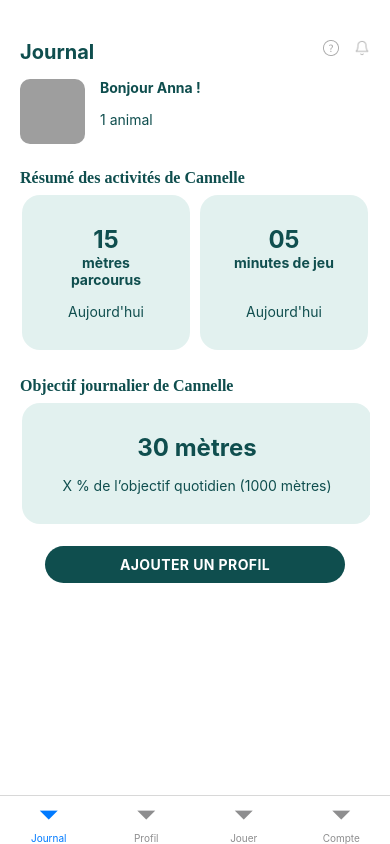
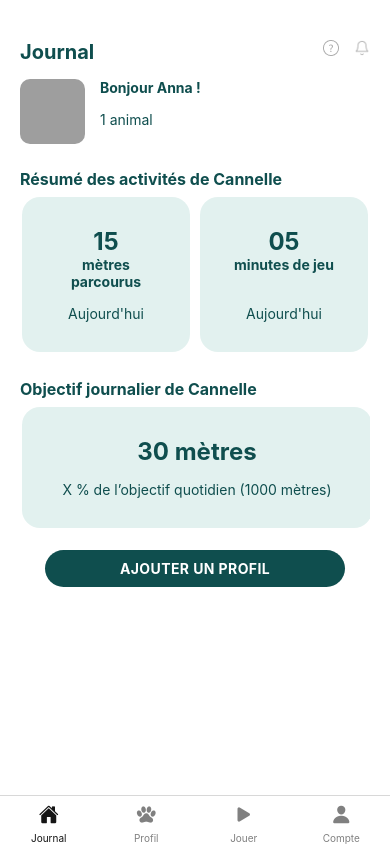
Before and after one commit to Sebastien-jo/Petty-Care-Front, a React Native app: screen /TabPlay in a window 390 px wide. Built offline with nearby package versions, Linux system fonts and the light colour scheme; grey boxes are pictures that could not be loaded.

Commit message:
finalisation de la tapbar

```diff
--- a/Navigation/TabNavigator.js
+++ b/Navigation/TabNavigator.js
@@ -1,5 +1,6 @@
 import React from "react";
 import {createBottomTabNavigator} from "@react-navigation/bottom-tabs";
+import Ionicons from "react-native-vector-icons/Ionicons";
 
 import TabDashboard from "../Screens/TabDashboard";
 import TabProfile from "../Screens/TabProfile";
@@ -11,10 +12,32 @@
 
 const TabNavigator = () => {
     return (
-        <Tab.Navigator>
+        <Tab.Navigator
+            screenOptions={({route}) => ({
+                tabBarIcon: ({focused, color, size}) => {
+                    let iconName;
+
+                    if (route.name === "Journal") {
+                        iconName = "home";
+                    } else if (route.name === "Profil") {
+                        iconName = "paw";
+                    } else if (route.name === "Jouer") {
+                        iconName = "play";
+                    } else if (route.name === "Compte") {
+                        iconName = "person";
+                    }
+                    return <Ionicons name={iconName} size={20} color={color}/>;
+                },
+                tabBarActiveTintColor: '#151515',
+                tabBarInactiveTintColor: 'gray',
+          })}>
+
             <Tab.Screen options={{headerTitle: "Journal", headerShown: false}} name="Journal" component={TabDashboard}/>
+
             <Tab.Screen options={{headerTitle: "Profil", headerShown: false}} name="Profil" component={TabProfile}/>
+
             <Tab.Screen options={{headerTitle: "Jouer", headerShown: false}} name="Jouer" component={TabPlay}/>
+
             <Tab.Screen options={{headerTitle: "Compte", headerShown: false}} name="Compte" component={TabAccount}/>
         </Tab.Navigator>
     )
--- a/Style.js
+++ b/Style.js
@@ -51,7 +51,6 @@
     },
 
     tertiaryTitle: {
-        fontFamily: "Parisine",
         fontWeight: "bold",
         fontSize: 16,
         color: "#0F4E4E"
@@ -101,7 +100,7 @@
         borderColor: "#742942",
         paddingVertical: 10,
         paddingHorizontal: 12,
-        marginTop: 10,
+        marginTop: 20,
         alignItems: "center",
         width: 300
     },
@@ -299,7 +298,7 @@
 
     headerProfile: {
         width: "100%",
-        height: "220px"
+        height: 220
     },
 
     headerAnimal: {
@@ -310,19 +309,19 @@
 
     headerAnimalTitle: {
         color: "#FFFFFF",
-        fontSize: "22px",
+        fontSize: 22,
         fontWeight: "bold"
     },
 
     headerAnimalText: {
         color: "#FFFFFF",
-        fontSize: "14px",
+        fontSize: 14,
         fontWeight: "bold",
     },
 
     headerAnimalStatut: {
         color: "#FFFFFF",
-        fontSize: "14px",
+        fontSize: 14,
         fontWeight: "bold",
         paddingTop: 10
     },
```
